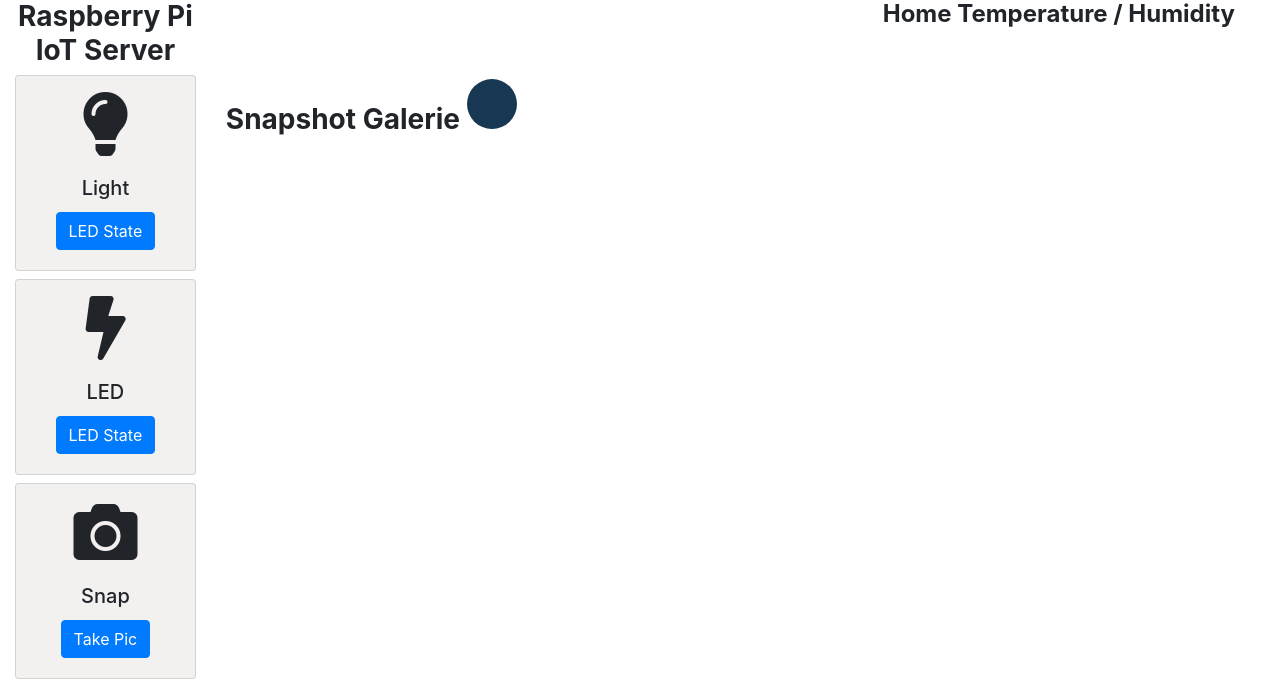
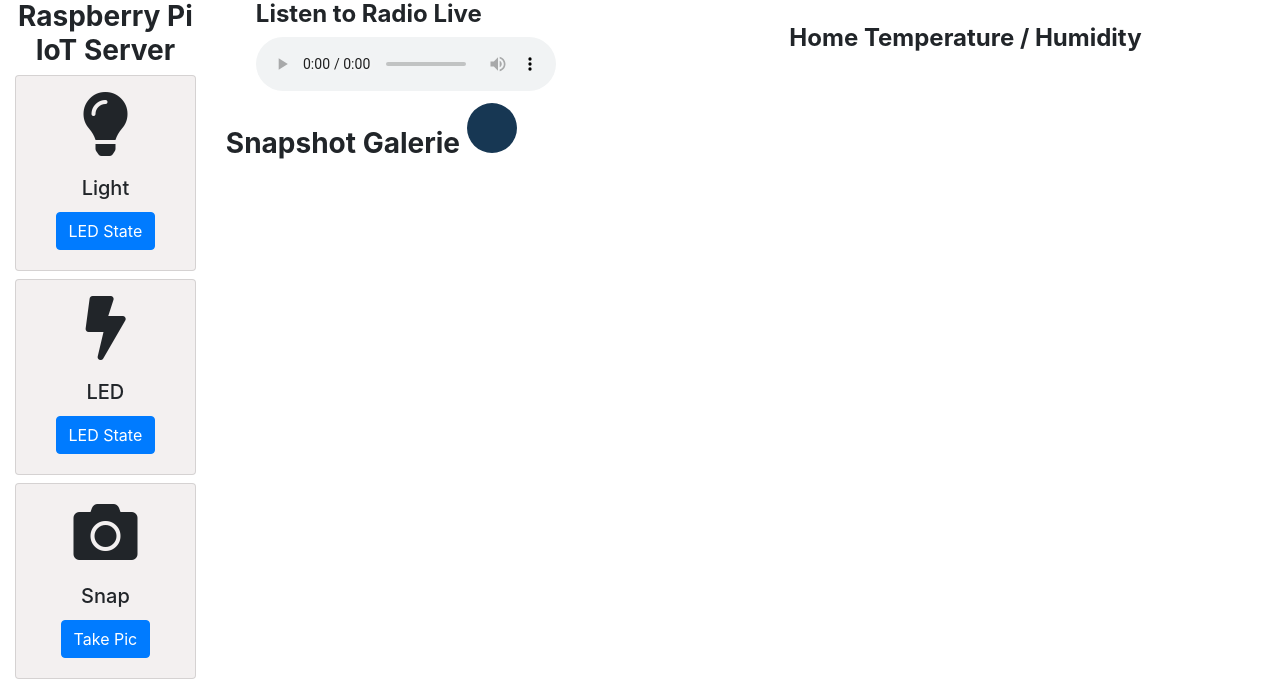
Before and after one commit to Yunusib12/raspberrypiserver, a website: page public/index.html in a window 1280 px wide. Shown: the top 684 px of the page. Drawn offline with nearby package versions, Linux system fonts and the light colour scheme; no server answers.

Commit message:
radio link added

```diff
--- a/public/css/index.css
+++ b/public/css/index.css
@@ -105,3 +105,7 @@
   font-family: cursive;
   color: darkgray;
 }
+
+div.header {
+  display: inline-block !important;
+}
--- a/public/index.html
+++ b/public/index.html
@@ -46,9 +46,15 @@
         </div>
         <div class="col-lg-10">
             <!--Display Home TEmperature-->
-            <div class="col-lg-12 col-sm-12 text-right">
-                <h4 class="font-weight-bold">Home Temperature / Humidity</h4>
-                <div>
+            <div class="col-lg-12 col-sm-12">
+                <div class="col-md-4 header">
+                    <h4 class="font-weight-bold">Listen to Radio Live</h4>
+                    <audio controls >
+                        <source src="https://radio.afriticgroup.com/stream" type="audio/mpeg">
+                    </audio>
+                </div>
+                <div class="col-md-7 text-right header">
+                    <h4 class="font-weight-bold">Home Temperature / Humidity</h4>
                     <span id="temperature" class="temp"></span>
                     <span id="temp_in_f" class="temp_f"></span>
                     <span id="humidity" class="hum ml-5 mr-4"></span>
```
